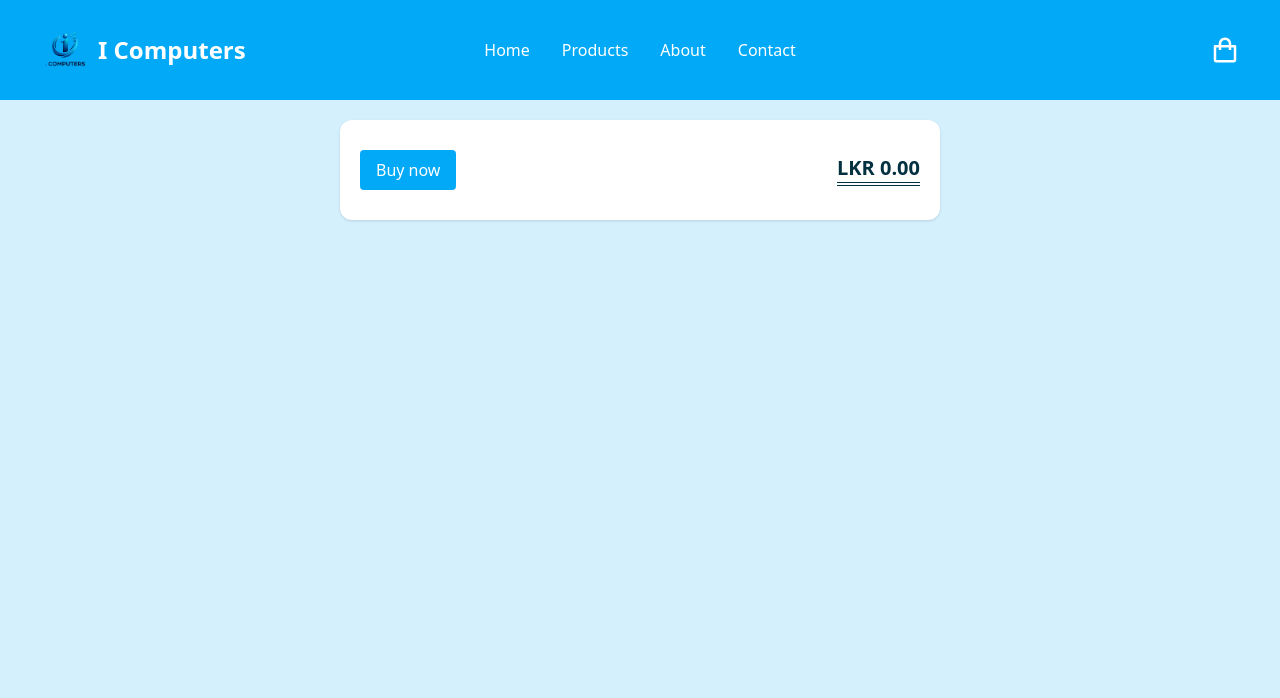
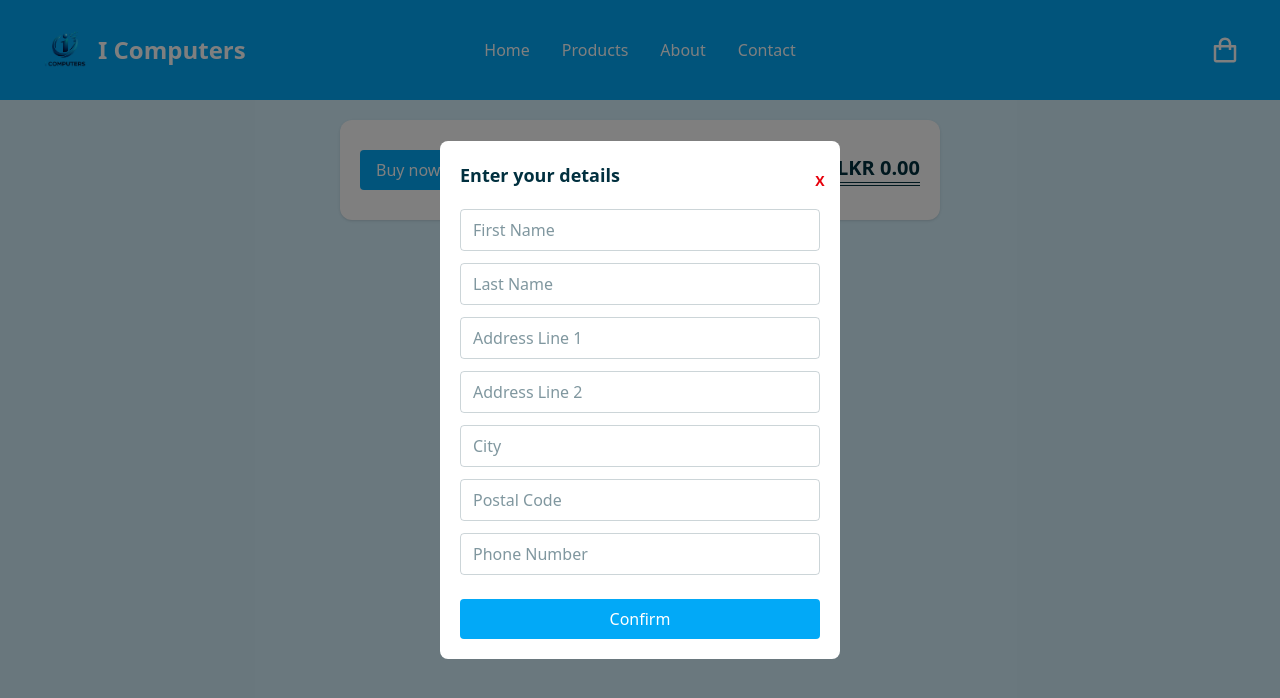
Before and after one commit to ShakilCode/i-computers-frontend, a React (Vite) app: page /checkout in a window 1280 px wide. Both pictures are taken after a click on the button "Buy now". Shown: the top 698 px of the page. Built offline with nearby package versions, Linux system fonts and the light colour scheme.

Commit message:
Completed place order

```diff
--- /dev/null
+++ b/src/components/checkoutDetailsModal.jsx
@@ -0,0 +1,161 @@
+import axios from "axios";
+import { useState } from "react";
+import toast from "react-hot-toast";
+
+export default function CheckOutDetailsModal(props) {
+	const [isVisible, setIsVisible] = useState(false);
+	const [firstName, setFirstName] = useState("");
+	const [lastName, setLastName] = useState("");
+	const [addressLine1, setAddress] = useState("");
+	const [addressLine2, setAddressLine2] = useState("");
+	const [city, setCity] = useState("");
+	const [postalCode, setPostalCode] = useState("");
+	const [phone, setPhone] = useState("");
+
+	const cart = props.cart;
+
+	async function placeOrder() {
+		const token = localStorage.getItem("token");
+
+		if (token == null) {
+			toast.error("You must be logged in to place an order");
+			window.location.href = "/login";
+			return;
+		}
+
+		const order = {
+			firstName: firstName,
+			lastName: lastName,
+			addressLine1: addressLine1,
+			addressLine2: addressLine2,
+			city: city,
+			postalCode: postalCode,
+			phone: phone,
+			country: "Sri Lanka",
+			items: [],
+		};
+		cart.forEach((item) => {
+			order.items.push({
+				productId: item.product.productId,
+				qty: item.qty,
+			});
+		});
+
+
+
+		try {
+			await axios.post(import.meta.env.VITE_API_URL + "/orders", order, {
+				headers: {
+					Authorization: `Bearer ${token}`,
+				},
+			});
+
+			toast.success("Order placed successfully");
+			window.location.href = "/";
+		} catch (err) {
+			toast.error(err?.response?.data?.message || "Failed to place the order. Please try again.");
+			return;
+		}
+	}
+
+	return (
+		<>
+			<button
+				className="bg-accent text-white px-4 py-2 rounded ml-5 hover:bg-accent/80"
+				onClick={() => {
+					setIsVisible(true);
+				}}
+			>
+				Buy now
+			</button>
+			{isVisible && (
+				<div className="w-full h-full bg-black/50 fixed z-50 top-0 left-0 flex justify-center items-center">
+					<div className="w-[400px] h-auto bg-white rounded-lg p-5 relative">
+						<button
+							onClick={() => {
+								setIsVisible(false);
+							}}
+							className="w-[40px] h-[40px]  text-red-600 absolute right-0 text-sm font-bold hover:bg-red-600 hover:text-white cursor-pointer"
+						>
+							X
+						</button>
+						<h1 className="text-lg font-semibold text-secondary mb-5">
+							Enter your details
+						</h1>
+						<div className="flex flex-col gap-3">
+							<input
+								value={firstName}
+								onChange={(e) => {
+									setFirstName(e.target.value);
+								}}
+								className="w-full border border-secondary/20 rounded px-3 py-2"
+								type="text"
+								placeholder="First Name"
+							/>
+							<input
+								value={lastName}
+								onChange={(e) => {
+									setLastName(e.target.value);
+								}}
+								className="w-full border border-secondary/20 rounded px-3 py-2"
+								type="text"
+								placeholder="Last Name"
+							/>
+							<input
+								value={addressLine1}
+								onChange={(e) => {
+									setAddress(e.target.value);
+								}}
+								className="w-full border border-secondary/20 rounded px-3 py-2"
+								type="text"
+								placeholder="Address Line 1"
+							/>
+							<input
+								value={addressLine2}
+								onChange={(e) => {
+									setAddressLine2(e.target.value);
+								}}
+								className="w-full border border-secondary/20 rounded px-3 py-2"
+								type="text"
+								placeholder="Address Line 2"
+							/>
+							<input
+								value={city}
+								onChange={(e) => {
+									setCity(e.target.value);
+								}}
+								className="w-full border border-secondary/20 rounded px-3 py-2"
+								type="text"
+								placeholder="City"
+							/>
+							<input
+								value={postalCode}
+								onChange={(e) => {
+									setPostalCode(e.target.value);
+								}}
+								className="w-full border border-secondary/20 rounded px-3 py-2"
+								type="text"
+								placeholder="Postal Code"
+							/>
+							<input
+								value={phone}
+								onChange={(e) => {
+									setPhone(e.target.value);
+								}}
+								className="w-full border border-secondary/20 rounded px-3 py-2"
+								type="text"
+								placeholder="Phone Number"
+							/>
+							<button
+								onClick={placeOrder}
+								className="bg-accent text-white px-4 py-2 rounded hover:bg-accent/80 mt-3"
+							>
+								Confirm
+							</button>
+						</div>
+					</div>
+				</div>
+			)}
+		</>
+	);
+}
--- a/src/pages/checkout.jsx
+++ b/src/pages/checkout.jsx
@@ -3,6 +3,7 @@ import {  getCartTotal } from "../utils/cart"
 import { BiMinus, BiPlus } from "react-icons/bi"
 import getFormattedPrice from "../utils/price-format"
 import { useLocation, useNavigate } from "react-router-dom";
+import CheckOutDetailsModal from "../components/checkoutDetailsModal";
 
 export default function Checkout(){
     const location = useLocation();
@@ -75,7 +76,7 @@ export default function Checkout(){
                     )
                 }
                 <div className="bg-white w-[600px] h-[100px] sticky bottom-0 rounded-xl shadow flex items-center">
-                    <button className="bg-accent text-white px-4 py-2 rounded ml-5 hover:bg-accent/80">Buy now</button>
+                    <CheckOutDetailsModal cart={cart} />
                     <span className="text-xl font-bold text-secondary absolute right-5 border-b-4  border-double">{getFormattedPrice(getCartTotal(cart))}</span>
                 </div>
             </div>
```
